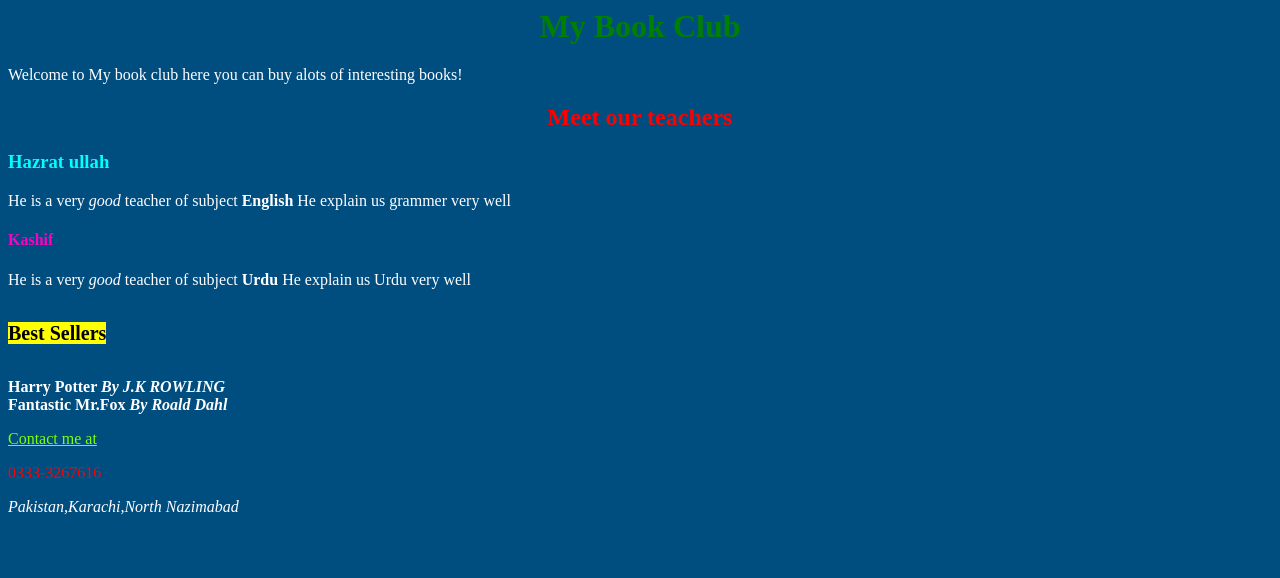
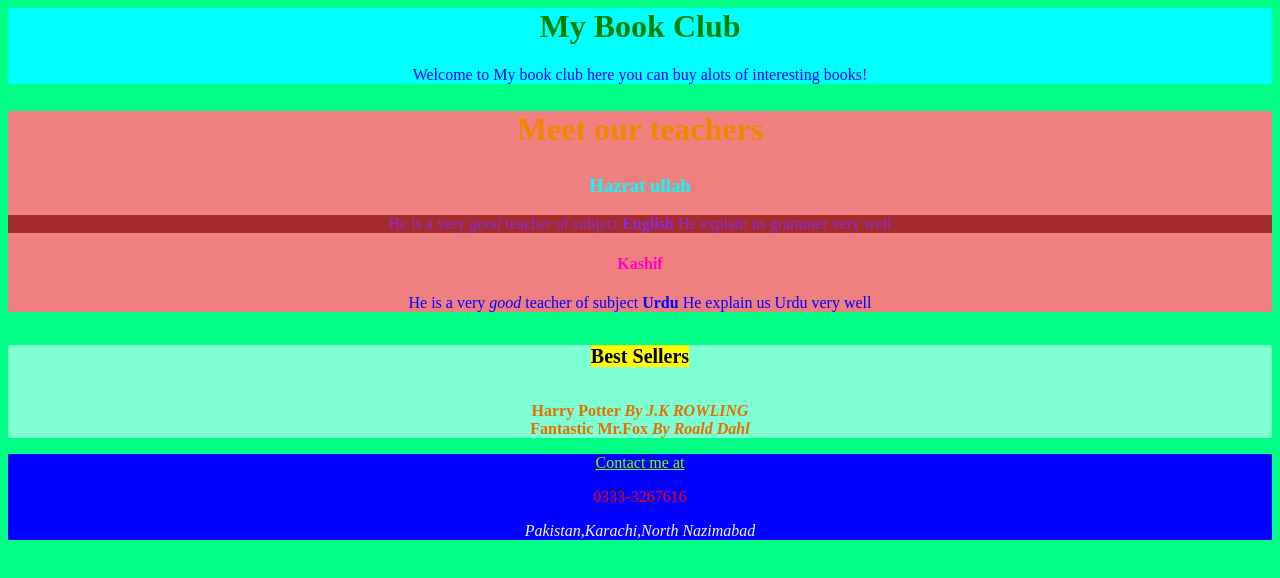
Before and after one commit to Raja5736/Book-Club-Part-1, a plain HTML site: page index.html in a window 1280 px wide. Drawn offline with Linux system fonts and the light colour scheme.

Commit message:
initial commit
Co-authored-by: SmritiJain123 <SmritiJain123@users.noreply.github.com>

```diff
--- a/index.html
+++ b/index.html
@@ -1,25 +1,35 @@
 <html>
     <head>
         <title>Rajas Book Club</title>
+
+            <link rel='stylesheet' href='style.css' type="text/css">
+
     </head>
-    <body style="background-color:rgb(0, 77, 128);color:white">
+    <body">
     <!--Heading-->
+    <div class="heading">
     <h1 style="text-align:center; color:green;"">My Book Club</h1>
     <p>Welcome to My book club here you can buy alots of interesting books!</p>
+    </div>
     <!--Content-->
-    <h2 style="text-align:center; color:red">Meet our teachers</h2>
+    <div class="teacher">
+    <h2>Meet our teachers</h2>
     <h3 style="color:aqua"><strong></strong>Hazrat ullah</strong></h3>
-    <p>He is a very <i>good</i>  teacher of subject <b>English</b> He explain us grammer very well</p>
+    <p class="para1">He is a very <i>good</i>  teacher of subject <b>English</b> He explain us grammer very well</p>
     <h4 style="color:rgb(255, 0, 195)"><strong></strong>Kashif</strong></h4>
     <p>He is a very <i>good</i> teacher of subject <b>Urdu</b> He explain us Urdu
  very well</p>
+</div>
  <!--best selling books-->
+<div class="best_sellers">
  <h5 style="color:rgb(255, 157, 0); font-size:20px;"><b><mark>Best Sellers</mark></b> </h5>
  <b>Harry Potter <em>By J.K ROWLING</em></b> <br>
  <b>Fantastic Mr.Fox <em>By Roald Dahl</em></b>
+</div>
 <!--contact-info-->
+<div class="Contact_us">
 <p style="color:chartreuse;"><u>Contact me at</u></p>
 <p style="color: rgb(255, 0, 0);  ">0333-3267616</p>
-<address>Pakistan,Karachi,North Nazimabad</address>
+<address>Pakistan,Karachi,North Nazimabad</address></div>
     </body>
 </html>
--- /dev/null
+++ b/style.css
@@ -0,0 +1,38 @@
+body {
+    background-color: rgb(0, 255, 132);
+    text-align: center;
+    color: red;
+}
+
+p {
+    color: blue;
+}
+
+h2 {
+    color: rgb(241, 133, 0);
+    font-size: xx-large;
+}
+
+.para1 {
+    color: blueviolet;
+    background-color: brown;
+}
+
+.heading {
+    background-color: aqua;
+}
+
+.teacher {
+    background-color: lightcoral;
+}
+
+.best_sellers {
+    background-color: aquamarine;
+    text-decoration: double;
+    color: rgb(228, 111, 1);
+}
+
+.Contact_us {
+    background-color: blue;
+    color: aliceblue;
+}
```
